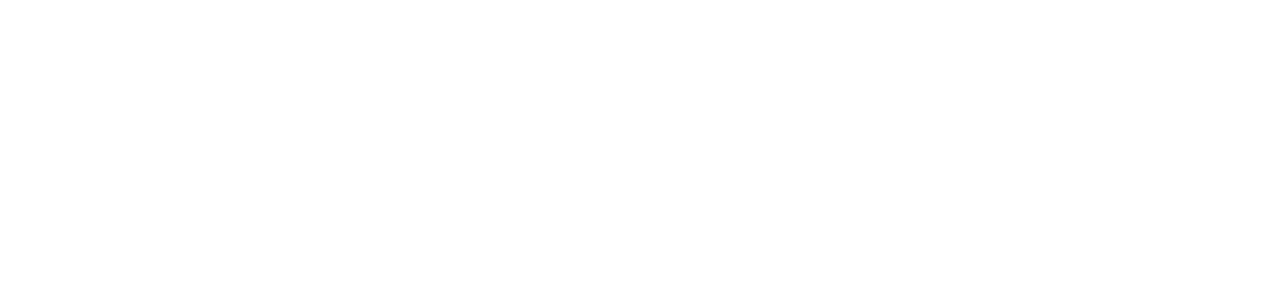
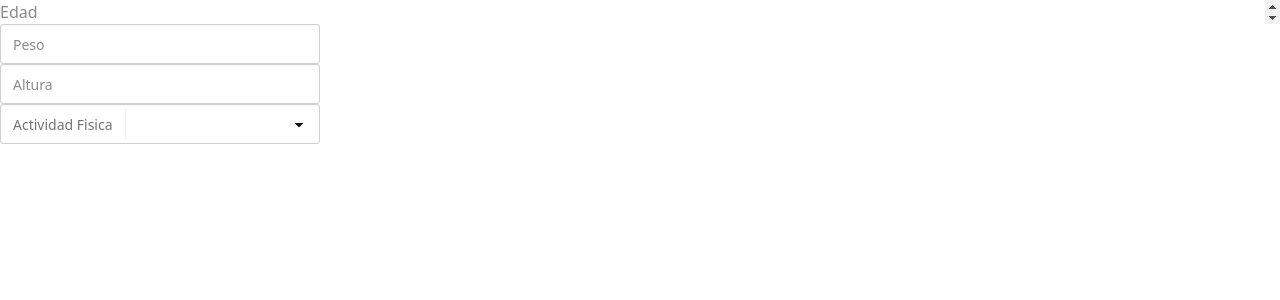
Before and after one commit to Guada-pdls/food-planner, a Next.js app: page /survey in a window 1280 px wide. Shown: the top 300 px of the page. Built offline with nearby package versions, Linux system fonts and the light colour scheme.

Commit message:
Realice primer acercamiento a la estructura de la encuesta, agregue el import en global

```diff
--- a/src/app/layout.js
+++ b/src/app/layout.js
@@ -1,3 +1,5 @@
+import "./globals.css"
+
 export default function RootLayout({ children }) {
   return (
     <html lang="es">
--- a/src/app/survey/page.js
+++ b/src/app/survey/page.js
@@ -2,10 +2,29 @@
 
 const page = () => {
   return (
-    <form>
+    <form id='formularioEncuesta' className="flex flex-col ">
+      <input type="number" placeholder="Edad" className=""  />
+      <input type="number" placeholder="Peso" className="input" />
+      <input type="number" placeholder="Altura" className="input" />
+    <label className="select">
+      <span className="label">Actividad Fisica</span>
+      <select>
+        <option></option>
+        <option>Sedentarismo/Ninguna</option>
+        <option>Baja</option>
+        <option>Moderada</option>
+        <option>Alta</option>
+      </select>
+    </label>
+
 
     </form>
+
+
+
   )
 }
 
 export default page
+
+// edad peso altura actividad fisica
```
